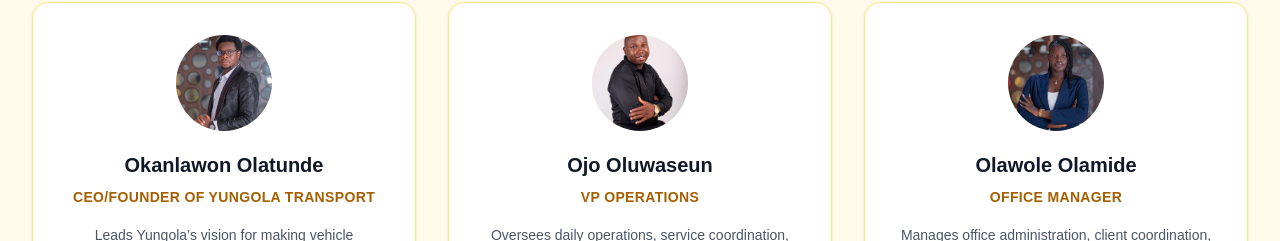
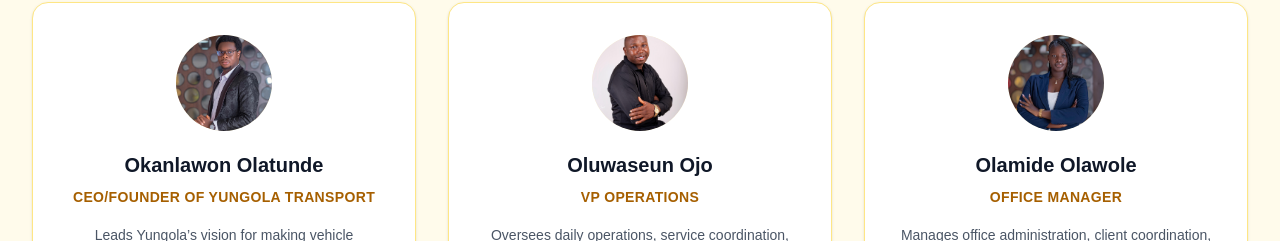
Before and after one commit to Celebration-Adesa-HQ/Yungola-transport, a Next.js app: page /team in a window 1280 px wide. Shown: the part 1016-1257 px from the top of the page. Built offline with nearby package versions, Linux system fonts and the light colour scheme.

Commit message:
fix: Correct team member names for consistency

```diff
--- a/app/team/page.jsx
+++ b/app/team/page.jsx
@@ -11,13 +11,13 @@ const teamMembers = [
     bio: "Leads Yungola’s vision for making vehicle ownership and transport support more accessible, practical, and reliable for everyday customers.",
   },
   {
-    name: "Ojo Oluwaseun",
+    name: "Oluwaseun Ojo",
     role: "VP Operations",
     image: "/team/VP Operations.jpg",
     bio: "Oversees daily operations, service coordination, and internal processes to ensure customers receive smooth and timely support.",
   },
   {
-    name: "Olawole Olamide",
+    name: "Olamide Olawole",
     role: "Office Manager",
     image: "/team/Yungola Office Manager.jpg",
     bio: "Manages office administration, client coordination, and front-facing support that keeps the team responsive and organised.",
```
